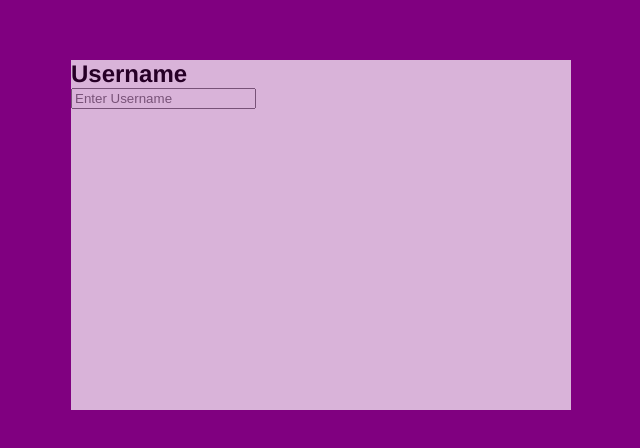
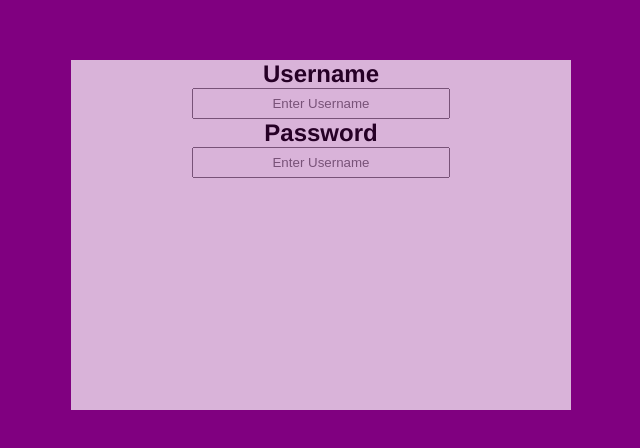
Before and after one commit to XpiredCantHack/WickedWideWeb, a website: page WWWproto/public_html/homePage.html in a window 1280 px wide. Shown: the part 148-596 px from the top of the page, without its empty margins (319-959 px from the left). Drawn offline with Linux system fonts and the light colour scheme.

Commit message:
Add files via upload

```diff
--- a/WWWproto/public_html/homePage.html
+++ b/WWWproto/public_html/homePage.html
@@ -16,10 +16,10 @@ Click nbfs://nbhost/SystemFileSystem/Templates/ClientSide/html.html to edit this
 
         <div class='loginBox'>
             <form class='loginForm'>
-                <div>
-                    <h2 id='usernameTitle'>Username</h2>
-                    <input id='usernameInput' type="text" placeholder="Enter Username" name="uname" required>
-                </div>
+                <h2 id='usernameTitle'>Username</h2>
+                <input id='usernameInput' type="text" placeholder="Enter Username" name="uname" required>
+                <h2 id='usernameTitle'>Password</h2>
+                <input id='usernameInput' type="text" placeholder="Enter Username" name="uname" required>
             </form>
         </div>
 
--- a/WWWproto/public_html/main.css
+++ b/WWWproto/public_html/main.css
@@ -333,8 +333,18 @@ li {
     margin: auto;
     position: relative;
     width: auto;
+    text-align: center;
 }
 
+#usernameInput {
+
+    text-align: center;
+    position: relative;
+    display:table;
+    margin: auto;
+    width: 250px;
+    height: 25px;
+}
 
 
 
```
